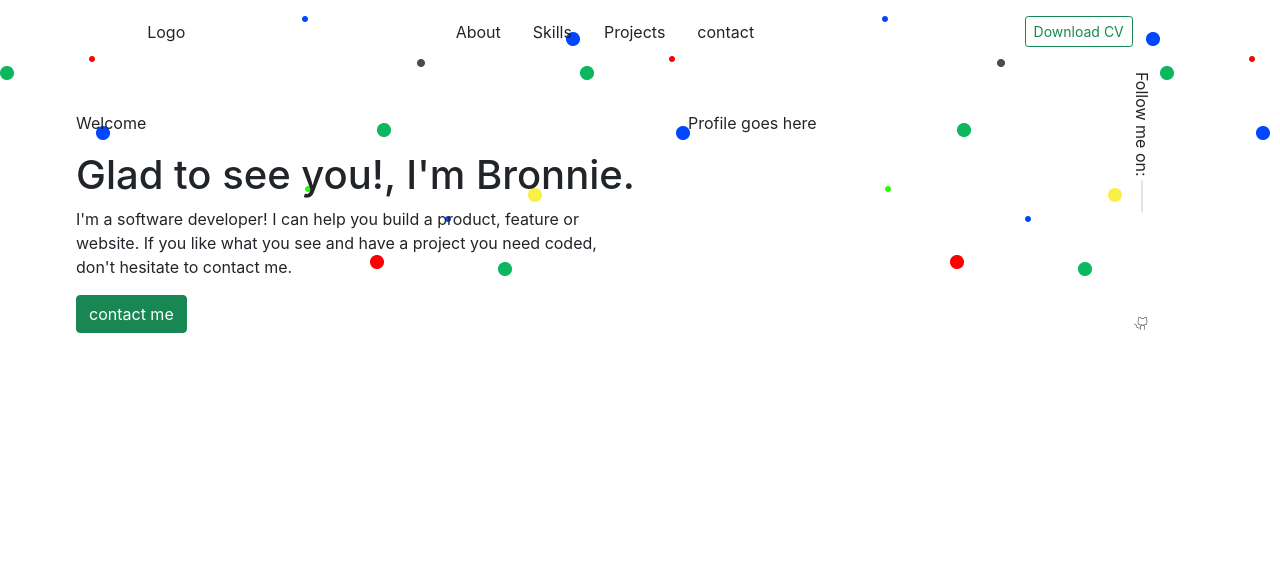
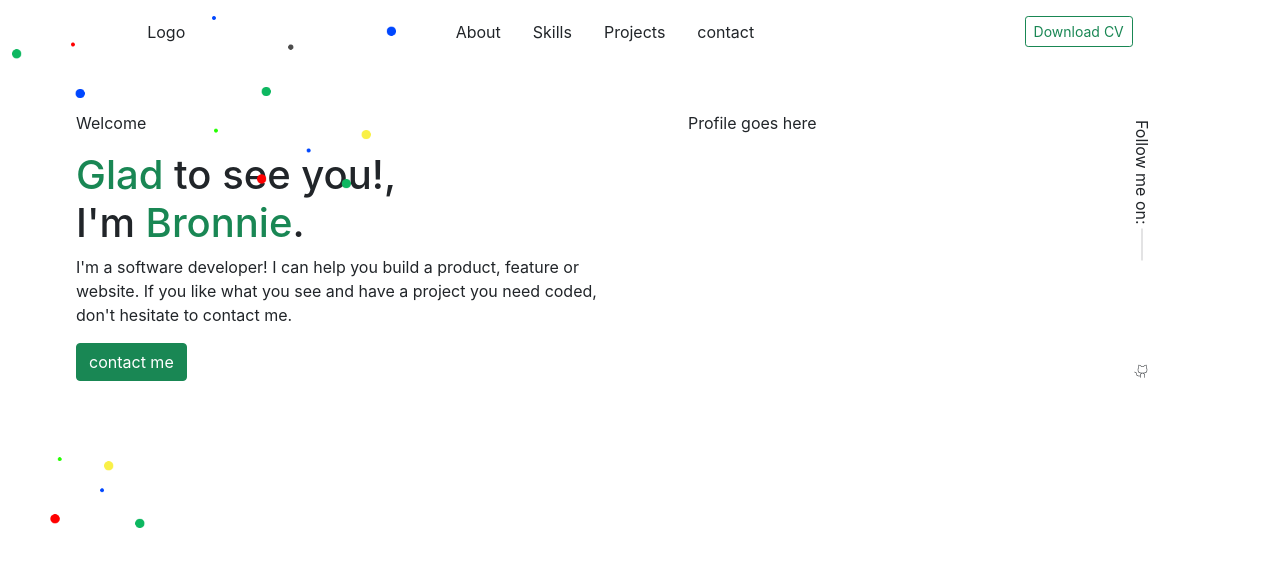
Before and after one commit to bronnie313/ronnie-bisaso, a React (Create React App) app: page / in a window 1280 px wide. Shown: the top 566 px of the page. Built offline with nearby package versions, Linux system fonts and the light colour scheme; some icons are missing.

Commit message:
add styling to the home page

```diff
--- a/src/App.css
+++ b/src/App.css
@@ -1,4 +1,4 @@
-.App {
+.design {
   /* text-align: center; */
   background-image: url(/public/images/Design.png);
 }
@@ -39,3 +39,8 @@ section {
   align-items: center;
   justify-content: flex-end;
 }
+
+.home-background-pic {
+  position: absolute;
+  width: 30%;
+}
--- a/src/App.js
+++ b/src/App.js
@@ -5,6 +5,7 @@ import Home from './components/Home';
 function App() {
   return (
     <div className="container-fluid App">
+      <img className="home-background-pic" src="./images/Design.png" alt="img" />
       <Header />
       <Home />
     </div>
--- a/src/components/Home.js
+++ b/src/components/Home.js
@@ -5,7 +5,7 @@ const Home = () => (
   <section>
     <div className="profile">
       <p>Welcome</p>
-      <h1>Glad to see you!, I&apos;m Bronnie.</h1>
+      <h1 style={{ width: '60%' }}><span className="text-success">Glad</span> to see you!, I&apos;m <span className='text-success'>Bronnie</span>.</h1>
       <p>
         I&apos;m a software developer! I can help you build a product, feature or website.
         If you like what you see and have a project you need coded,
```
